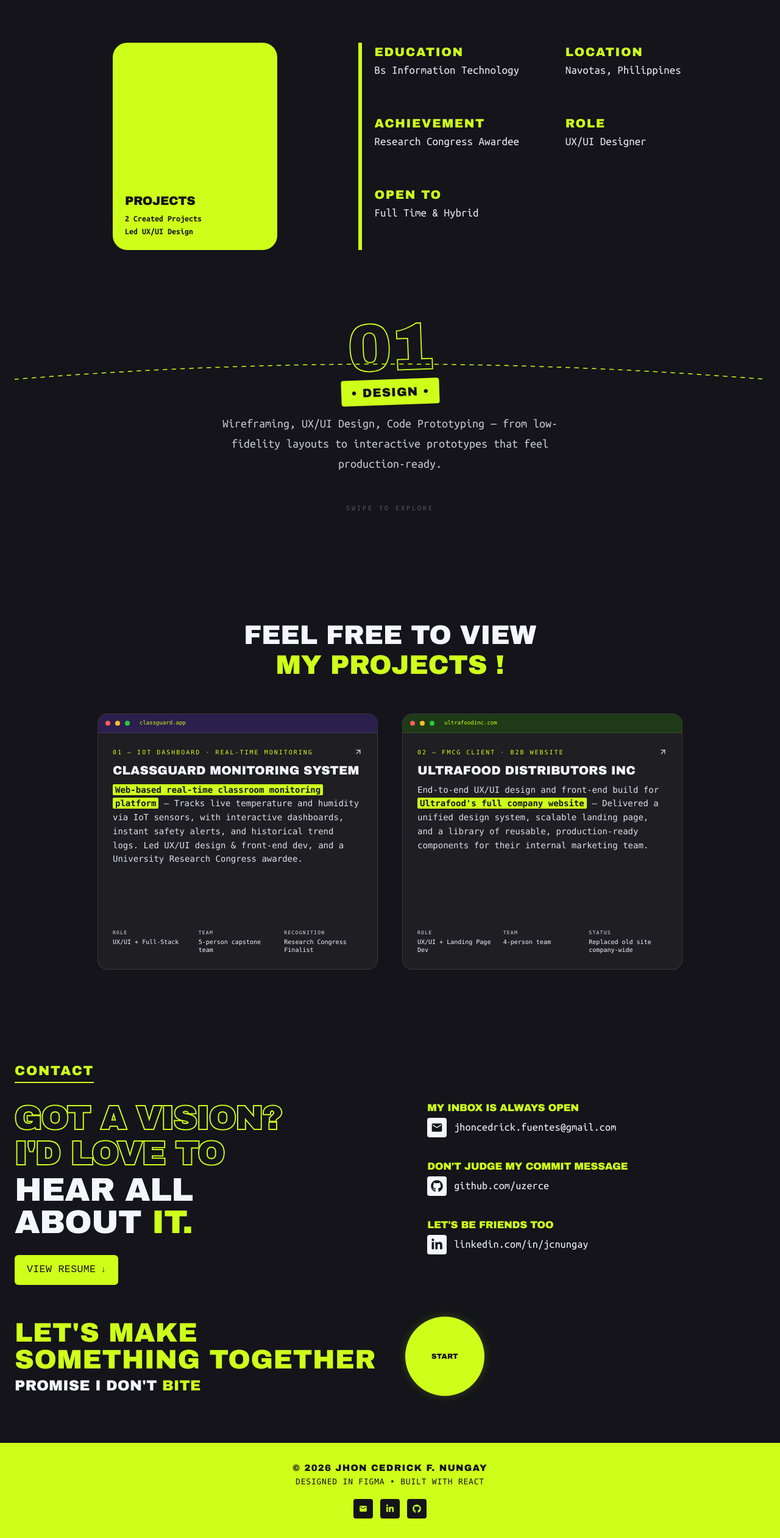
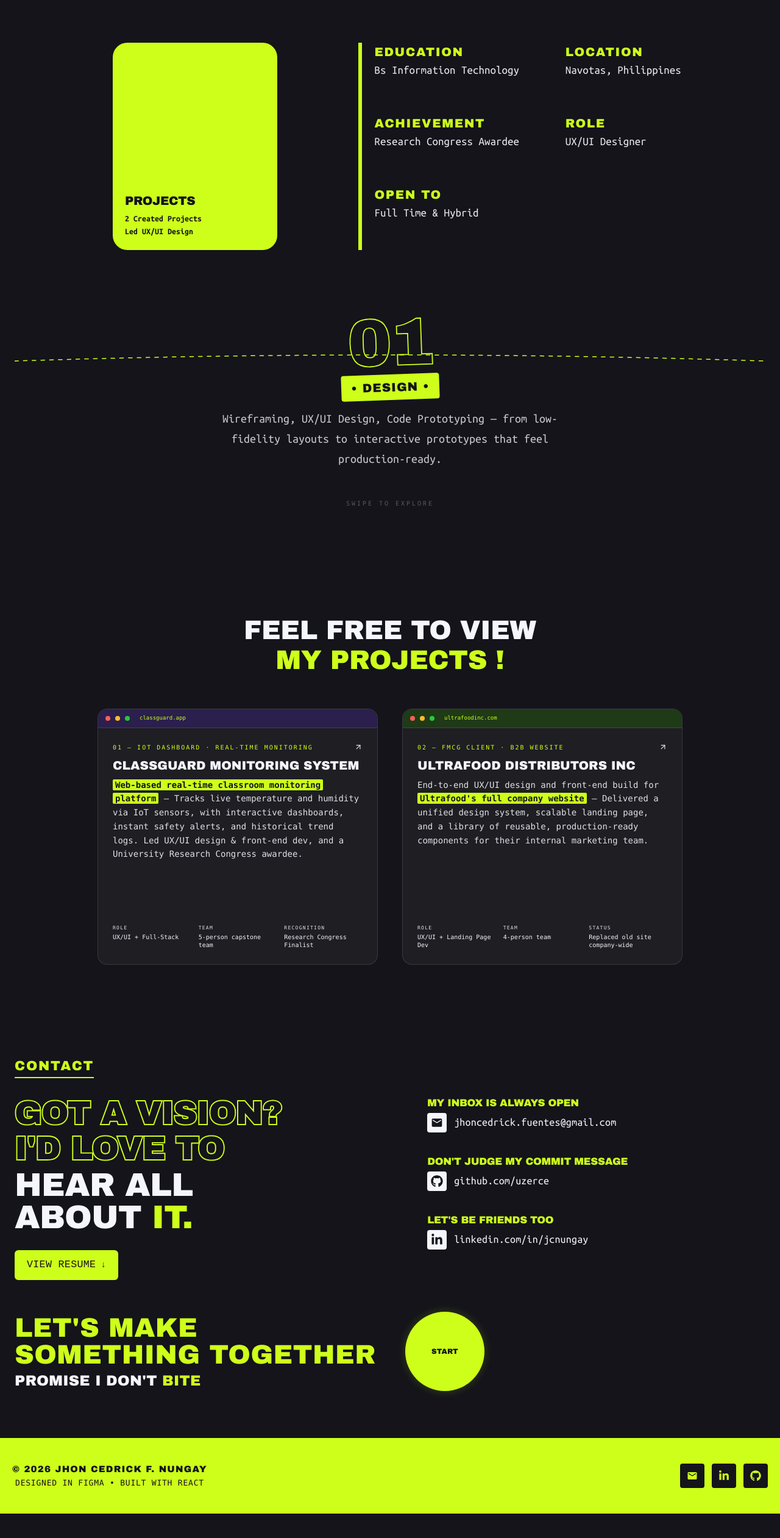
Before and after one commit to uzercedrick/portfolio, a Next.js app: page / in a window 1280 px wide. Shown: the part 1486-4008 px from the top of the page at 61% size. After the commit the page ends 3968 px from the top, so only its background shows below. Built offline with nearby package versions, Linux system fonts and the light colour scheme; a web font is replaced by a local one.

Commit message:
updated tsx

```diff
--- a/app/components/About.tsx
+++ b/app/components/About.tsx
@@ -103,15 +103,15 @@ function SkillCurve({ inView }: { inView: boolean }) {
 
   return (
     <div className="relative w-full">
-      {/* Fixed curve: lower position + flatter arc */}
+      {/* Fixed curve: higher position + flatter arc to sit in middle of the number */}
       <svg
         viewBox="0 0 1200 120"
         preserveAspectRatio="none"
-        className="pointer-events-none absolute inset-x-0 top-[40px] h-[100px] w-full md:top-[50px] md:h-[120px]"
+        className="pointer-events-none absolute inset-x-0 top-[30px] h-[100px] w-full md:top-[35px] md:h-[120px]"
       >
-        {/* New path: control point raised to y=60 → much flatter curve; start/end at y=110 → sits lower */}
+        {/* New path: flatter arc (control point closer to end points) + positioned to cross middle of the number */}
         <path
-          d="M 0 110 Q 600 60 1200 110"
+          d="M 0 95 Q 600 75 1200 95"
           fill="none"
           stroke={ACCENT}
           strokeWidth="1.5"
@@ -126,7 +126,7 @@ function SkillCurve({ inView }: { inView: boolean }) {
         onTouchStart={handleTouchStart}
         onTouchEnd={handleTouchEnd}
         onWheel={handleWheel}
-        className="no-scrollbar relative flex w-full snap-x snap-mandatory overflow-x-auto overscroll-y-none scroll-smooth pt-14 md:pt-16 pb-6"
+        className="no-scrollbar relative flex w-full snap-x snap-mandatory overflow-x-auto overscroll-y-none scroll-smooth pt-12 md:pt-14 pb-6"
       >
         {CATEGORIES.map((cat, i) => (
           <motion.div
--- a/app/components/Footer.tsx
+++ b/app/components/Footer.tsx
@@ -23,7 +23,9 @@ export default function Footer() {
         padding: "clamp(24px, 4vw, 32px) 0",
       }}
     >
-      <div className="container" style={{
+      <div
+        className="footer-container container"
+        style={{
           display: "flex",
           flexDirection: "column",
           alignItems: "center",
@@ -31,9 +33,10 @@ export default function Footer() {
           gap: "clamp(14px, 2.5vw, 20px)",
           minHeight: "60px",
           padding: "0 20px",
-      }}>
+        }}
+      >
 
-        {/* ✅ CENTERED COPYRIGHT & CREDITS */}
+        {/* ✅ COPYRIGHT & CREDITS */}
         <div style={{
           display: "flex",
           flexDirection: "column",
@@ -64,8 +67,8 @@ export default function Footer() {
           </p>
         </div>
 
-        {/* ✅ ICONS DIRECTLY BELOW, CENTERED */}
-        <div style={{ display: "flex", gap: "12px", alignItems: "center" }}>
+        {/* ✅ SOCIAL ICONS */}
+        <div className="social-icons" style={{ display: "flex", gap: "12px", alignItems: "center" }}>
           {SOCIAL.map(({ Icon, href, label }) => (
             <a
               key={label}
@@ -103,10 +106,27 @@ export default function Footer() {
       </div>
 
       <style>{`
-        /* Consistent centered layout for ALL screen sizes */
+        /* Mobile: keep centered layout (default) */
         @media (max-width: 640px) {
           footer > div {
             padding: 20px 24px !important;
+          }
+        }
+
+        /* Desktop/Laptop: icons right, larger size */
+        @media (min-width: 768px) {
+          .footer-container {
+            flex-direction: row !important;
+            justify-content: space-between !important;
+            align-items: center !important;
+          }
+          .social-icons a {
+            width: 40px !important;
+            height: 40px !important;
+          }
+          .social-icons svg {
+            width: 18px !important;
+            height: 18px !important;
           }
         }
       `}</style>
--- a/app/components/Navbar.tsx
+++ b/app/components/Navbar.tsx
@@ -126,19 +126,20 @@ export default function Navbar() {
         }}
       >
         <div style={{ display: "flex", alignItems: "center", justifyContent: isMobile ? "space-between" : "flex-start" }}>
-          {/* ✅ Logo links cleanly back to homepage */}
+          {/* ✅ Logo — no background on mobile, stays fixed on left */}
           <div
             style={{
               flexShrink: 0,
+              // Desktop styles
+              ...(!isMobile && {
                 padding: "12px 24px",
                 borderTopLeftRadius: "10px",
                 borderBottomLeftRadius: "10px",
-              borderTopRightRadius: isMobile ? "10px" : "0",
-              borderBottomRightRadius: isMobile ? "10px" : "0",
                 background: "#14141A",
                 boxShadow: "0 4px 16px rgba(0, 0, 0, 0.15)",
-              marginRight: isMobile ? "0" : "-1px",
+                marginRight: "-1px",
                 zIndex: 2,
+              }),
             }}
           >
             <Link href="/" style={{ textDecoration: "none" }}>
@@ -313,7 +314,7 @@ export default function Navbar() {
             </motion.div>
           )}
 
-          {/* 🔹 MOBILE: Hamburger button + right-side dropdown — unchanged */}
+          {/* 🔹 MOBILE: Hamburger button — right side, logo stays left */}
           {isMobile && (
             <>
               {/* Hamburger button — right side */}
```
Lines whose indentation alone changed are shown as unchanged.
